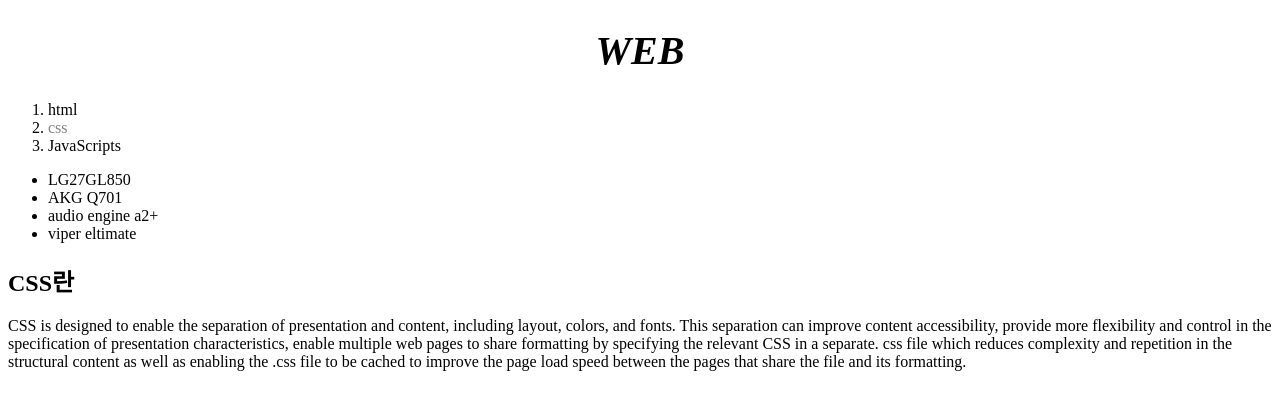
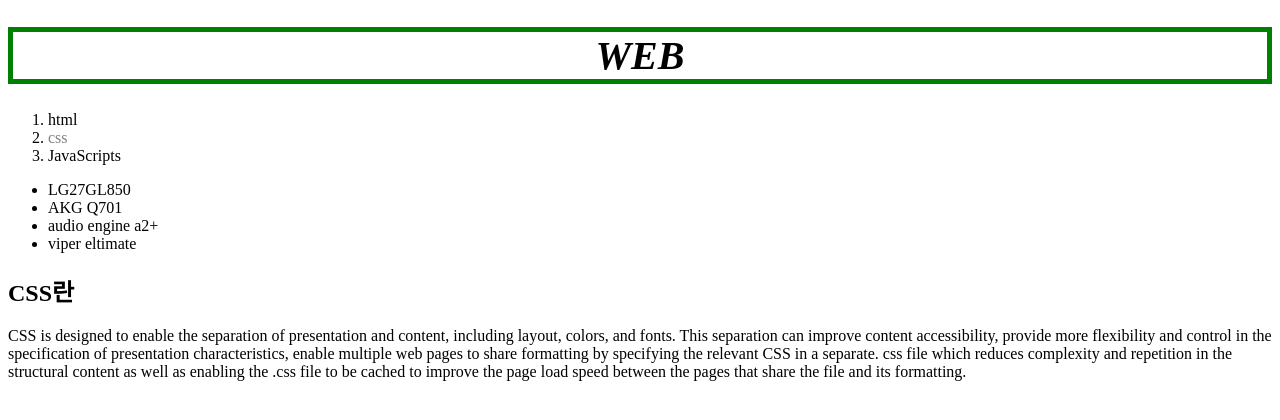
Before and after one commit to vertang/first-web-class, a plain HTML site: page second.html in a window 1280 px wide. Drawn offline with Linux system fonts and the light colour scheme.

Commit message:
css 추가

```diff
--- a/second.html
+++ b/second.html
@@ -4,11 +4,11 @@
     <title>WEB - HTML</title>
   <meta charset="utf-8">
    <style>
-  #achived
+ #achived
     {clor: purple
   }
 
-   a {
+   a{
     color: black;
     text-decoration: none;
   }
@@ -19,6 +19,9 @@
     font-size: 40px;
     font-style: italic;
     text-align: center;
+    border-width: 5px;
+    border-color: green;
+    border-style: solid;
    }
 
   </style>
```
